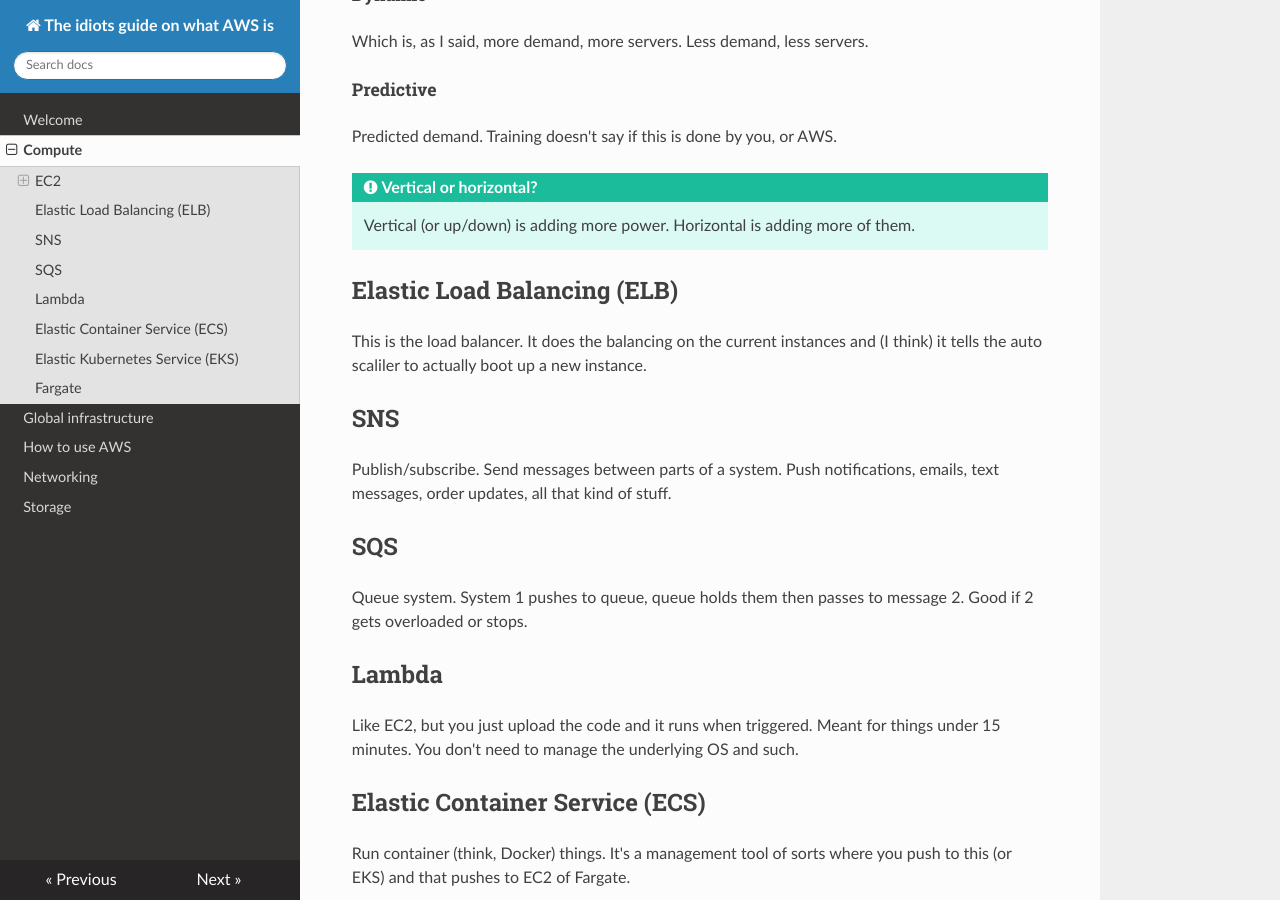
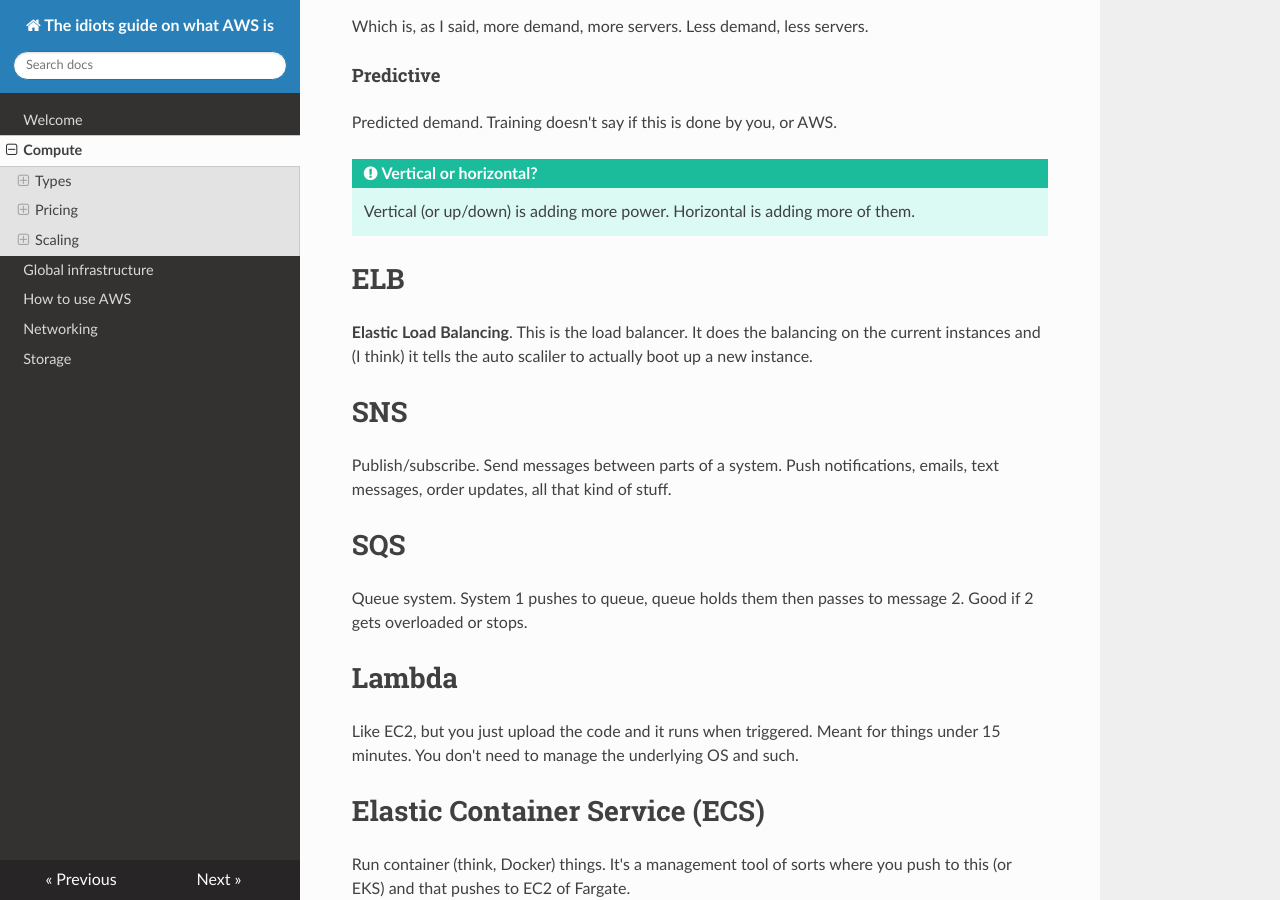
Before and after one commit to KanChiMoe/aws-docs, an MkDocs documentation site: the page built from docs/compute.md, in a window 1280 px wide and 900 px high, scrolled down 2450 px. Built offline with MkDocs 1.6.1, drawn with Linux system fonts in a browser that asks for light colours; nearby versions of some CDN libraries.

Commit message:
i forgot what i changed

```diff
--- a/docs/compute.md
+++ b/docs/compute.md
@@ -17,37 +15,37 @@ Good for
 * Backend for enterprise shit.
 * Small/medium databases
 
-#### Compute
+### Compute
 
 When you need CPU, as if that wasn't obvious. It says you can also use these for web and gaming servers too, but iDeAl for hIgH pEfOrMaNcE (again, if it wasn't obvious) things. Tldr, if you need the cpu, use this.
 
-#### Memory optimized
+### Memory optimized
 
 Good, I guess, if you're doing something that processes large bits of data in memory. Idk, I guess a big SQL command?
 
 The examples it gives are things like real-time processing. Maybe like ATC?
 
-#### Accelerated computing
+### Accelerated computing
 
 Use accelerators (no shit) to make things more eFfIcEnT. The examples it gives are for floating-point numbers (so maths), graphics processing (idk, rendering?) and data pattern matching (idk, I guess like facial recognition?).
 
-#### Storage optimized
+### Storage optimized
 
 Good for things that are doing lots of read/write things, or large data sets. Maybe also real-time? Idk it doesn't give examples.
 
-### Pricing
+## Pricing
 
 Cause, while AWS usually names things so you can tell what they are, other things not so much. You really do have to be an AWS salesman to remember all of this.
 
-#### On-demand
+### On-demand
 
 For short term, irregular things that can't be interupted. Run until stopped. Maybe good for developing and testing things, like a staging enviorment I guess.
 
-#### Savings plans
+### Savings plans
 
 Reads like a NordVPN ad on YouTube. Is your usage rather consistant? Why not commit ~~murder~~ for 1 or 3 years and you can save up to 70% on your bill.
 
-#### Reserved
+### Reserved
 
 Also reads like a NordVPN ad? It seems like a combination of On-demand and Savings. It's a discount for On-demand use?
 
@@ -55,13 +53,13 @@ This one doesn't make sense. So you can get `Standard Reserved` and `Convertible
 
 Why? If on-demand is meant to be for short term, why commit for 1 or 3 years?
 
-#### Spot
+### Spot
 
 For things with flexible start/end times that are ok with being interrupted. See this is what should be called 'on demand'.
 
 The difference between this and on-demand is if your thing can be interupted, use spot. If not, use on-demand.
 
-#### Dedicated hosts
+### Dedicated hosts
 
 This is where the server is fully yours. No virtual one like normal EC2.
 
@@ -69,49 +67,49 @@ This fucks me up because they use `instances` to mean type of servers, but this
 
 So, **this should, 100%, be a server** (fuck you 'instance') **type, not a price model term**. If you look at any other hosting company it's set this way.
 
-### Scaling
+## Scaling
 
 I really don't need to explain this to myself. More demand? More servers. Less demand? Less servers?
 
-#### Auto scaling
+### Auto scaling
 
 Does this for you - wait, hold your hats - automatically. And, get this, there is
 
-##### Dynamic
+#### Dynamic
 
 Which is, as I said, more demand, more servers. Less demand, less servers.
 
-##### Predictive
+#### Predictive
 
 Predicted demand. Training doesn't say if this is done by you, or AWS.
 
 !!! important "Vertical or horizontal?"
     Vertical (or up/down) is adding more power. Horizontal is adding more of them.
 
-## Elastic Load Balancing (ELB)
+# ELB
 
-This is the load balancer. It does the balancing on the current instances and (I think) it tells the auto scaliler to actually boot up a new instance.
+**Elastic Load Balancing**. This is the load balancer. It does the balancing on the current instances and (I think) it tells the auto scaliler to actually boot up a new instance.
 
-## SNS
+# SNS
 
 Publish/subscribe. Send messages between parts of a system. Push notifications, emails, text messages, order updates, all that kind of stuff.
 
-## SQS
+# SQS
 
 Queue system. System 1 pushes to queue, queue holds them then passes to message 2. Good if 2 gets overloaded or stops.
 
-## Lambda
+# Lambda
 
 Like EC2, but you just upload the code and it runs when triggered. Meant for things under 15 minutes. You don't need to manage the underlying OS and such.
 
-## Elastic Container Service (ECS)
+# Elastic Container Service (ECS)
 
 Run container (think, Docker) things. It's a management tool of sorts where you push to this (or EKS) and that pushes to EC2 of Fargate.
 
-## Elastic Kubernetes Service (EKS)
+# Elastic Kubernetes Service (EKS)
 
 Like ECS, but for Kubernetes. It's a management tool of sorts where you push to this (or ECS) and that pushes to EC2 of Fargate.
 
-## Fargate
+# Fargate
 
 Combine ECS/EKS and EC2, but remove the need to manage everything below the container.
```
Also changed, not shown: other parts of docs/compute.md (+3 -5 lines).
